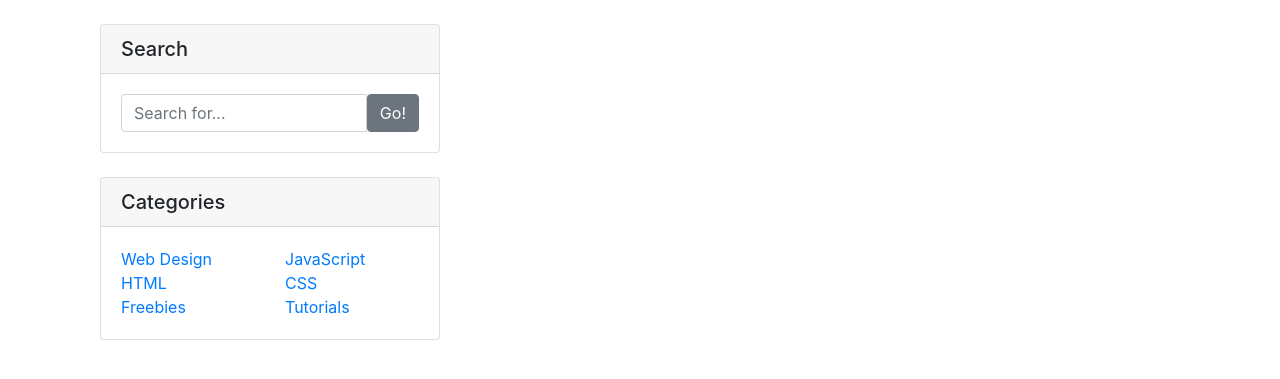
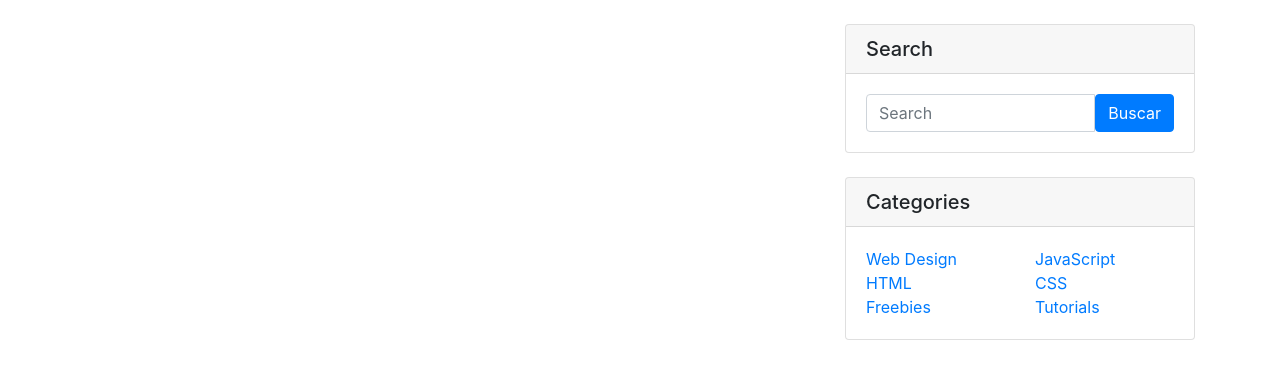
Before and after one commit to oscarock/blog-sym, a Symfony app: template templates/blog/index.html.twig in a window 1280 px wide. Shown: the part 56-435 px from the top of the page. Run offline with Twig, Linux system fonts and the light colour scheme; the template is opened without the code that fills it, so the values that code supplies are empty; some libraries are stand-ins or nearby versions.

Commit message:
Crea la funcionalidad de buscar por titulo de blog

```diff
--- a/config/routes.yaml
+++ b/config/routes.yaml
@@ -16,3 +16,7 @@ show:
 edit:
   path: /edit/{id}
   controller: App\Controller\BlogController::edit
+
+search:
+  path: /search
+  controller: App\Controller\BlogController::searchTittle
--- a/templates/blog/index.html.twig
+++ b/templates/blog/index.html.twig
@@ -4,16 +4,14 @@
 
 {% block body %}
 <div class="container">
-    {% for blog in blogs %}
     <div class="row">
         <div class="col-md-8">
-                <h1 class="my-4">{{ blog.title }}</h1>
-
+            <h1 class="my-4"></h1>
+            {% for blog in blogs %}
             <div class="card mb-4">
-                <!--<img class="card-img-top" src="http://placehold.it/750x300" alt="Card image cap">-->
                 <img class="card-img-top" src="{{ blog.image }}" alt="Card image cap">
                 <div class="card-body">
-                    <h6 class="card-title"><b>Categoria:</b> {{ blog.topic }}</h6>
+                    <h2 class="card-title">{{ blog.title }}</h2>
                     <p class="card-text">{{ blog.body|length > 100 ? blog.body|slice(0, 100) ~ '...' : blog.body  }}</p>
                     <a href="{{ path('show', {'id': blog.id}) }}" class="btn btn-primary" target="_blank">Ver Mas &rarr;</a>
                 </div>
@@ -23,20 +21,22 @@
                     <a href="{{ path('edit', {'id': blog.id}) }}" class="btn btn-link btn-sm float-right">Editar</a>
                 </div>
             </div>
+            {% endfor %}
         </div>
-    {% endfor %}
-
-
 
         <div class="col-md-4">
             <div class="card my-4">
                 <h5 class="card-header">Search</h5>
                 <div class="card-body">
                     <div class="input-group">
-                    <input type="text" class="form-control" placeholder="Search for...">
+                        <form class="pull-right hidden" role="search" id="nav-search-form" method="get" action="{{ path('search') }}">
+                            <div class="input-group">
+                                <input type="text" class="form-control" placeholder="Search" name ="search">
                                 <span class="input-group-btn">
-                        <button class="btn btn-secondary" type="button">Go!</button>
+                                    <button type="submit" class="btn btn-primary">Buscar</button>
                                 </span>
+                            </div>
+                        </form>
                     </div>
                 </div>
             </div>
@@ -76,4 +76,5 @@
             </div>
         </div>
     </div>
+</div>
 {% endblock %}
```
Also changed, not shown: src/Controller/BlogController.php (+20 -1 lines). Lines whose indentation alone changed are shown as unchanged.
